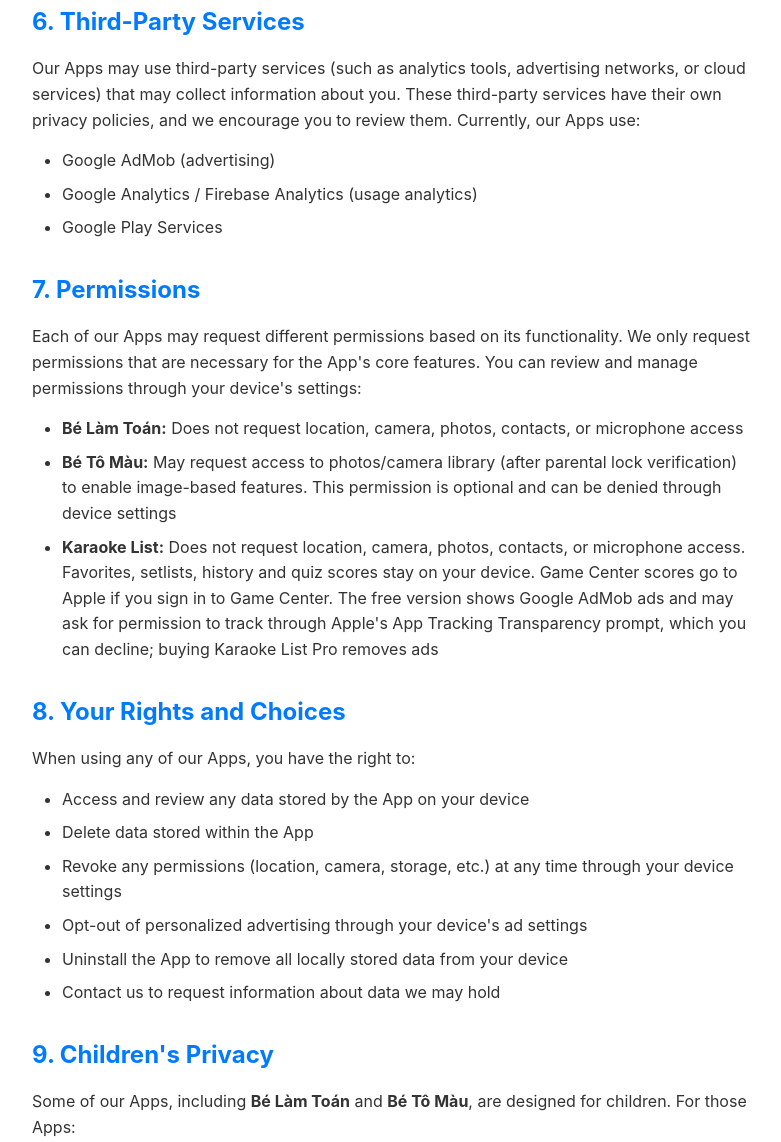
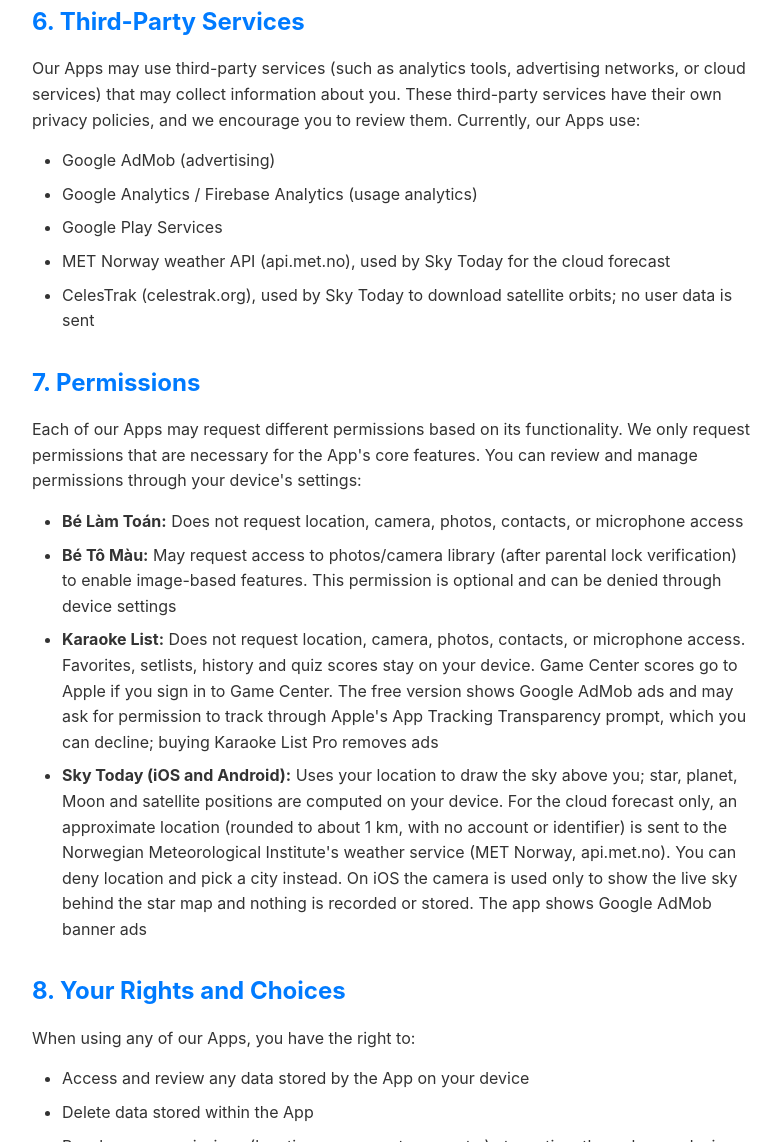
Before and after one commit to harrylevn/harrylevn.github.io, a plain HTML site: page privacy-policy.html in a window 1280 px wide. Shown: the part 2011-3153 px from the top of the page, without its empty margins (248-1029 px from the left). Drawn offline with Linux system fonts and the light colour scheme.

Commit message:
Publish site

```diff
--- a/privacy-policy.html
+++ b/privacy-policy.html
@@ -156,6 +156,8 @@
                 <li>Google AdMob (advertising)</li>
                 <li>Google Analytics / Firebase Analytics (usage analytics)</li>
                 <li>Google Play Services</li>
+                <li>MET Norway weather API (api.met.no), used by Sky Today for the cloud forecast</li>
+                <li>CelesTrak (celestrak.org), used by Sky Today to download satellite orbits; no user data is sent</li>
             </ul>
         </section>
 
@@ -166,6 +168,7 @@
                 <li><strong>Bé Làm Toán:</strong> Does not request location, camera, photos, contacts, or microphone access</li>
                 <li><strong>Bé Tô Màu:</strong> May request access to photos/camera library (after parental lock verification) to enable image-based features. This permission is optional and can be denied through device settings</li>
                 <li><strong>Karaoke List:</strong> Does not request location, camera, photos, contacts, or microphone access. Favorites, setlists, history and quiz scores stay on your device. Game Center scores go to Apple if you sign in to Game Center. The free version shows Google AdMob ads and may ask for permission to track through Apple's App Tracking Transparency prompt, which you can decline; buying Karaoke List Pro removes ads</li>
+                <li><strong>Sky Today (iOS and Android):</strong> Uses your location to draw the sky above you; star, planet, Moon and satellite positions are computed on your device. For the cloud forecast only, an approximate location (rounded to about 1 km, with no account or identifier) is sent to the Norwegian Meteorological Institute's weather service (MET Norway, api.met.no). You can deny location and pick a city instead. On iOS the camera is used only to show the live sky behind the star map and nothing is recorded or stored. The app shows Google AdMob banner ads</li>
             </ul>
         </section>
 
```
